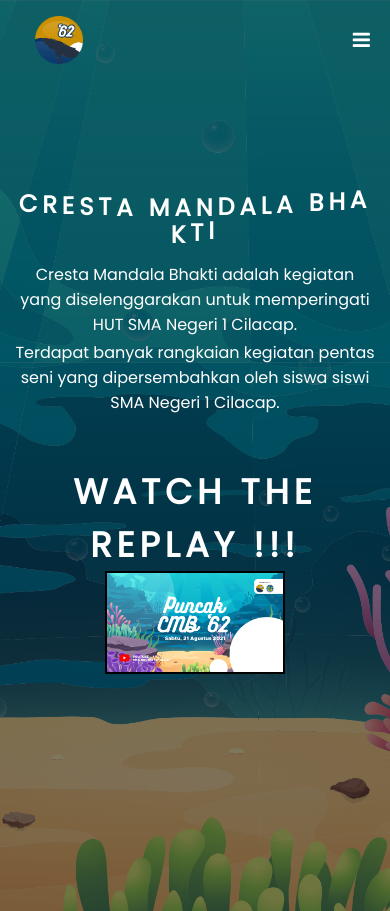
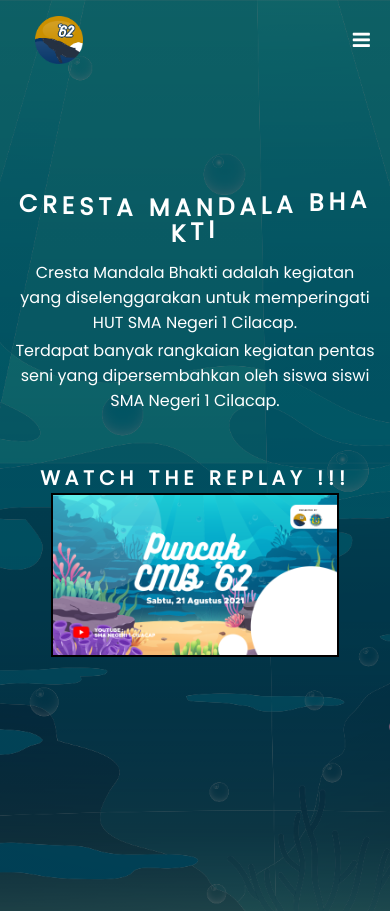
Before and after one commit to ahargunyllib/CMB-Website, a plain HTML site: page index.html in a window 390 px wide. Shown: the top 911 px of the page. Drawn offline with Linux system fonts and the light colour scheme.

Commit message:
fix navbar

```diff
--- a/assets/css/responsive.css
+++ b/assets/css/responsive.css
@@ -17,10 +17,30 @@
 
   /* For Smartphones */
   @media all and (max-width: 670px) {
+    .top-wrapper {
+      padding-bottom: 500px;
+    }
+
     .top-wrapper h1 {
       font-size: 24px;
-      line-height: 36px;
-      text-align: center;
+    }
+
+    .top-wrapper h2 {
+      font-size: 20px;
+    }
+
+    .top-wrapper p {
+      font-size: 16px;
+    }
+
+    .thumbnail {
+      width: 80%;
+      height: 80%;
+    }
+
+    .thumbnail:hover {
+      width: 90%;
+      height: 90%;
     }
 
     .rundown {
--- a/assets/css/style.css
+++ b/assets/css/style.css
@@ -48,6 +48,7 @@ ul {
 .header {
     position: fixed;
     width: 100%;
+    z-index: 1;
 }
 
 .nav {
@@ -55,7 +56,6 @@ ul {
     display: flex;
     justify-content: space-between;
     align-items: center;
-
 }
 
 .nav-list {
--- a/assets/js/main.js
+++ b/assets/js/main.js
@@ -35,7 +35,7 @@ document.querySelectorAll('a[href^="#"]').forEach(anchor => {
 window.addEventListener('scroll', function () {
   let header = document.querySelector('header')
 
-  header.classList.toggle('nav-link-scrolling', window.scrollY > 800)
+  header.classList.toggle('nav-link-scrolling', window.scrollY > 100)
 })
 
 const text = document.querySelector(".wavy-text")
```
